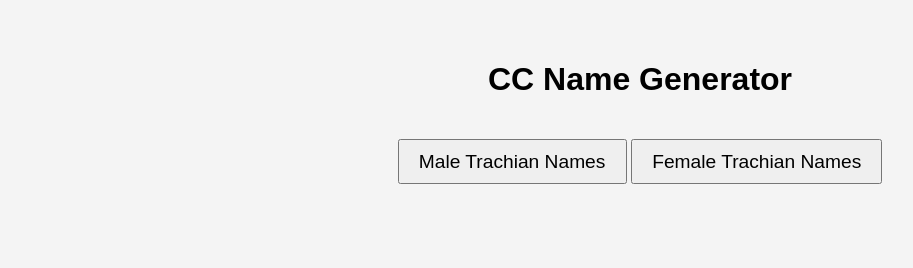
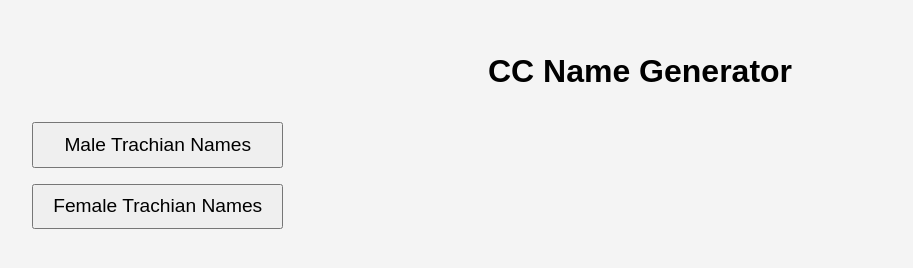
Before and after one commit to 7GCraft/name-generators, a plain HTML site: page index.html in a window 1280 px wide. Shown: the whole page, without its empty margins (0-913 px from the left). Drawn offline with Linux system fonts and the light colour scheme.

Commit message:
Move buttons to the left sidebar

```diff
--- a/index.html
+++ b/index.html
@@ -10,35 +10,58 @@
             font-family: sans-serif;
             padding: 2em;
             background: #f4f4f4;
+            margin: 0;
+        }
+
+        h1 {
             text-align: center;
+        }
+
+        .layout {
+            display: flex;
+            justify-content: center;
+            align-items: flex-start;
+            margin-top: 2em;
+        }
+
+        .sidebar {
+            display: flex;
+            flex-direction: column;
+            gap: 1em;
+            margin-right: 2em;
         }
 
         button {
             font-size: 1.2em;
             padding: 0.5em 1em;
-            margin-top: 1em;
+        }
+
+        .main-content {
+            flex: 1;
+            text-align: center;
         }
 
         #name-list {
             font-size: 2em;
             margin-top: 1em;
             color: #333;
-        }
-
-        ul {
             list-style-type: none;
             padding-left: 0;
-            margin-left: 0;
         }
     </style>
 </head>
 
 <body>
     <h1>CC Name Generator</h1>
-    <button onclick="generateNames('trachian', 'male')">Male Trachian Names</button>
-    <button onclick="generateNames('trachian', 'female')">Female Trachian Names</button>
-
-    <ul id="name-list"></ul>
+    <div class="layout">
+        <div class="sidebar">
+            <button onclick="generateNames('trachian', 'male')">Male Trachian Names</button>
+            <button onclick="generateNames('trachian', 'female')">Female Trachian Names</button>
+        </div>
+        <div class="main-content">
+            <ul id="name-list"></ul>
+        </div>
+    </div>
 
     <script src="generator.js"></script>
 </body>
```
